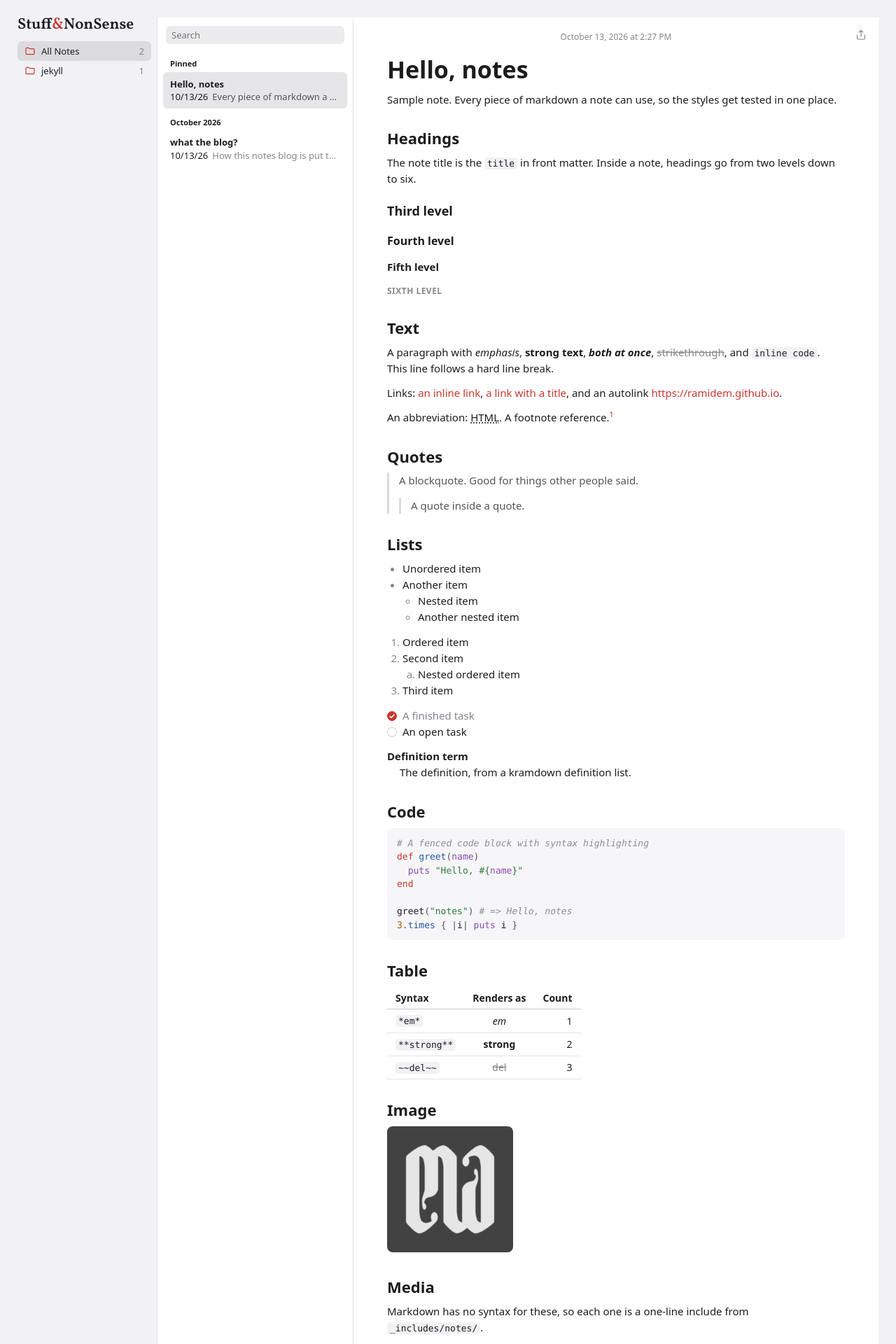
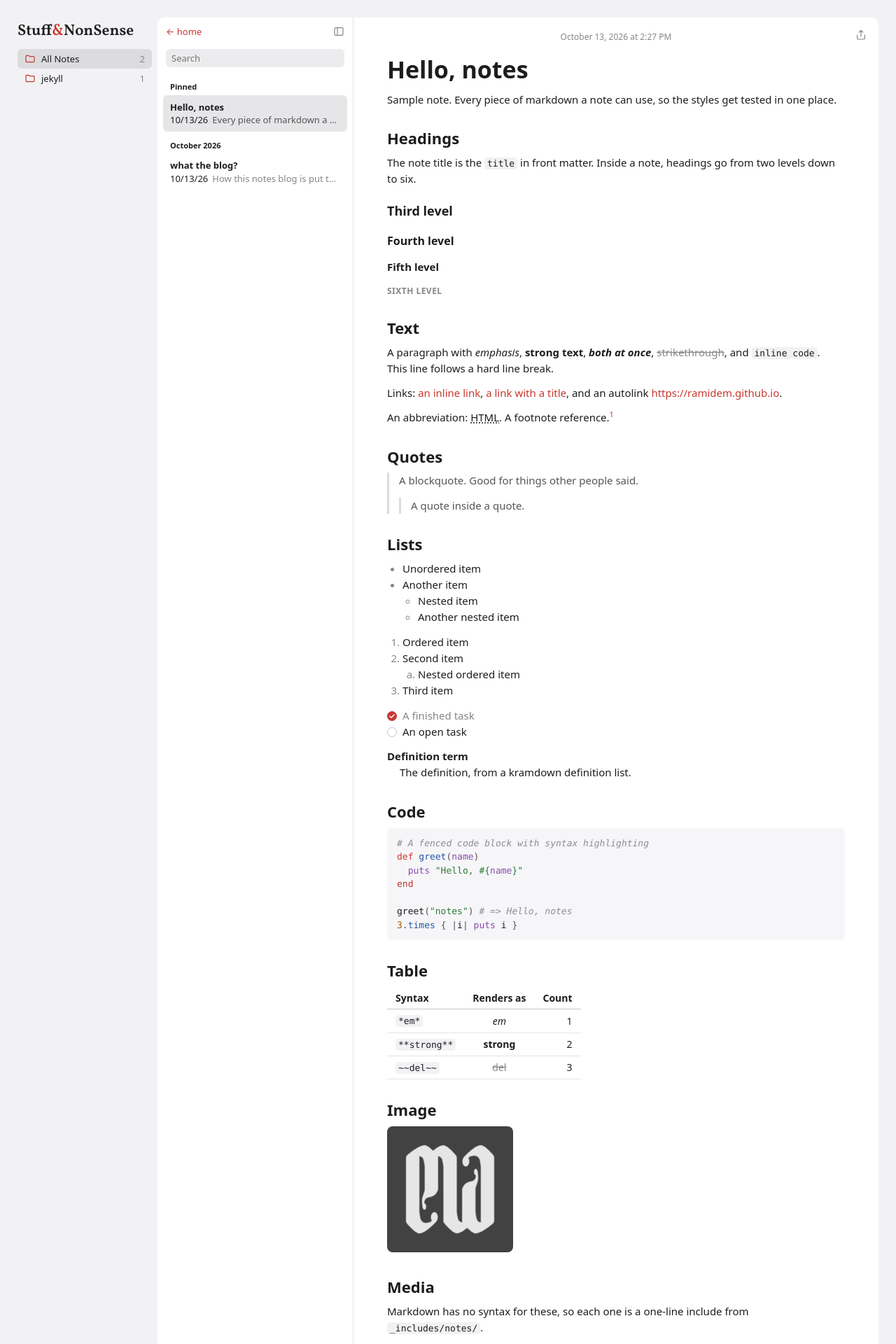
Before and after one commit to ramidem/ramidem.github.io, a Jekyll site: the page built from notes/index.html, in a window 1280 px wide. Shown: the top 1920 px of the page at 70% size. Built offline with Jekyll 4.4.1, drawn with Linux system fonts in a browser that asks for light colours.

Commit message:
feat(notes): sidebar toggle, home link above search, rounded panes
- "← home" moves from the sidebar to the top of the list, above
  search, on every screen size
- A sidebar toggle next to it: on desktop it hides the sidebar
  (remembered for the visit); on smaller screens it slides the
  sidebar in as a drawer over the page border, closed by the toggle,
  a tap outside, or Escape. Hidden without JS
- List and note panes get 10px outer corners (all four on phones);
  the sidebar loses its right border line
- Stuff&NonSense lines up with the "← home" row

Co-Authored-By: Claude Opus 5.5 <noreply@anthropic.com>

```diff
--- a/_includes/notes/app.html
+++ b/_includes/notes/app.html
@@ -18,7 +18,7 @@
 <div class="wrapper notes-wrapper">
   <div class="notes-app{% if include.view == 'note' %} notes-app--note{% endif %}"
     {%- if include.view == 'note' %} data-note-folder="{{ current.categories.first | escape }}"{% else %} data-list-folder="{{ folder | escape }}"{% endif %}>
-    <nav class="notes-sidebar" aria-label="Folders">
+    <nav class="notes-sidebar" id="notes-sidebar" aria-label="Folders">
       <div class="notes-toolbar">
         <h1 class="notes-heading">Stuff<span class="amp">&amp;</span>NonSense</h1>
       </div>
@@ -27,11 +27,14 @@
         <li><a href="{{ '/notes/' | relative_url }}" data-all-notes{% unless folder %} aria-current="true"{% endunless %}><svg class="notes-icon" aria-hidden="true" viewBox="0 0 24 24"><path d="M3 7a2 2 0 0 1 2-2h4l2 2h8a2 2 0 0 1 2 2v8a2 2 0 0 1-2 2H5a2 2 0 0 1-2-2z" /></svg>All Notes<span class="folder-count">{{ site.posts.size }}</span></a></li>
         {% include notes/folders.html current_folder=folder %}
       </ul>
-
-      <a class="sidebar-home" href="{{ '/' | relative_url }}">&larr; home</a>
     </nav>
 
     <section class="notes-list" aria-label="Notes">
+      <div class="notes-list-top">
+        <a class="notes-list-home" href="{{ '/' | relative_url }}">&larr; home</a>
+        {%- comment -%} Shown by notes.js; without JS the sidebar keeps its default for the screen size. {%- endcomment %}
+        <button class="notes-sidebar-toggle" type="button" aria-label="Show or hide folders" aria-controls="notes-sidebar" aria-expanded="false" hidden><svg class="notes-icon" aria-hidden="true" viewBox="0 0 24 24"><rect x="3" y="4" width="18" height="16" rx="2" /><path d="M9 4v16" /></svg></button>
+      </div>
       <div class="notes-search">
         <input type="search" placeholder="Search" aria-label="Search notes">
       </div>
--- a/notes/notes.js
+++ b/notes/notes.js
@@ -46,6 +46,63 @@
   back.querySelector("span").textContent = folder;
 })();
 
+// Sidebar toggle. Desktop: the sidebar is open by default and the toggle hides it
+// (remembered for the visit). Smaller screens: it's hidden by default and the toggle
+// slides it in as a drawer, closed again by the toggle, a tap outside, or Escape.
+(function () {
+  var app = document.querySelector(".notes-app");
+  var toggle = document.querySelector(".notes-sidebar-toggle");
+  var sidebar = document.getElementById("notes-sidebar");
+  if (!app || !toggle || !sidebar) return;
+
+  var wide = window.matchMedia("(min-width: 1000px)");
+  var key = "notes-sidebar-hidden";
+  toggle.hidden = false;
+
+  function isOpen() {
+    return wide.matches
+      ? !app.classList.contains("notes-app--sidebar-closed")
+      : app.classList.contains("notes-app--sidebar-open");
+  }
+
+  function setOpen(open) {
+    if (wide.matches) {
+      app.classList.toggle("notes-app--sidebar-closed", !open);
+      try { sessionStorage.setItem(key, open ? "" : "1"); } catch (e) {}
+    } else {
+      app.classList.toggle("notes-app--sidebar-open", open);
+    }
+    toggle.setAttribute("aria-expanded", String(open));
+  }
+
+  function reset() {
+    app.classList.remove("notes-app--sidebar-open", "notes-app--sidebar-closed");
+    var hidden = false;
+    try { hidden = sessionStorage.getItem(key) === "1"; } catch (e) {}
+    if (wide.matches && hidden) app.classList.add("notes-app--sidebar-closed");
+    toggle.setAttribute("aria-expanded", String(isOpen()));
+  }
+
+  toggle.addEventListener("click", function () {
+    setOpen(!isOpen());
+  });
+
+  document.addEventListener("click", function (event) {
+    if (wide.matches || !isOpen()) return;
+    if (sidebar.contains(event.target) || toggle.contains(event.target)) return;
+    setOpen(false);
+  });
+
+  document.addEventListener("keydown", function (event) {
+    if (event.key !== "Escape" || wide.matches || !isOpen()) return;
+    setOpen(false);
+    toggle.focus();
+  });
+
+  wide.addEventListener("change", reset);
+  reset();
+})();
+
 // Share the open note: the system share sheet where there is one, else copy the link.
 (function () {
   var share = document.querySelector(".notes-share");
--- a/notes/styles.css
+++ b/notes/styles.css
@@ -36,12 +36,25 @@ body {
   padding: 0;
 }
 
+/* The panes are white with rounded outer corners; the app behind them takes the
+   sidebar's gray so the corners blend into the site border. */
 .notes-app {
-  background: #fff;
+  --notes-radius: 10px;
+  background: var(--notes-sidebar);
   display: grid;
   flex: 1;
   grid-template-columns: 200px 280px 1fr;
   min-height: 0;
+  position: relative;
+}
+
+/* Desktop: the sidebar is open by default; the toggle can hide it. */
+.notes-app--sidebar-closed {
+  grid-template-columns: 280px 1fr;
+}
+
+.notes-app--sidebar-closed .notes-sidebar {
+  display: none;
 }
 
 :where(.notes-app) ul {
@@ -97,7 +110,6 @@ body {
 
 .notes-sidebar {
   background: var(--notes-sidebar);
-  border-right: 1px solid var(--notes-line);
   display: flex;
   flex-direction: column;
   min-height: 0;
@@ -109,15 +121,17 @@ body {
 }
 
 /* The sidebar sits flush against the site border; only its right side is padded. */
+/* Same box as the "← home" row at the top of the list (7px down, 26px tall), so
+   the heading lines up with it. */
 .notes-sidebar .notes-toolbar {
   align-items: flex-start;
   height: auto;
-  padding: 0 14px 12px 0;
+  padding: 7px 14px 12px 0;
 }
 
 .notes-heading {
   font-size: 22px;
-  line-height: 1;
+  line-height: 26px;
   white-space: nowrap;
   margin: 0;
 }
@@ -152,19 +166,53 @@ body {
   margin-left: auto;
 }
 
-.sidebar-home {
+/* "← home" and the sidebar toggle sit at the top of the list, above search. */
+.notes-list-top {
+  align-items: center;
+  display: flex;
+  justify-content: space-between;
+  padding: 7px 7px 0 12px;
+}
+
+.notes-list-home {
   line-height: 1;
-  margin-top: auto;
-  padding: 14px 18px 0 0;
+}
+
+.notes-sidebar-toggle {
+  appearance: none;
+  background: none;
+  border: 0;
+  border-radius: 6px;
+  color: var(--notes-muted);
+  cursor: pointer;
+  display: flex;
+  padding: 5px;
+}
+
+.notes-sidebar-toggle:hover {
+  background: var(--notes-sidebar);
+  color: var(--notes-text);
+}
+
+.notes-sidebar-toggle:focus {
+  outline: none;
+}
+
+.notes-sidebar-toggle:focus-visible {
+  box-shadow: 0 0 0 2px var(--notes-accent);
 }
 
 /* Note list */
 
 .notes-list {
+  background: #fff;
+  border-bottom-left-radius: var(--notes-radius);
   border-right: 1px solid var(--notes-line);
+  border-top-left-radius: var(--notes-radius);
   display: flex;
   flex-direction: column;
   min-height: 0;
+  overflow: hidden;
 }
 
 /* Pinned to the note pane's top-right corner: no bar, and it stays put while the
@@ -291,10 +339,14 @@ li:last-child > .note-row::after {
 /* Note body */
 
 .notes-body {
+  background: #fff;
+  border-bottom-right-radius: var(--notes-radius);
+  border-top-right-radius: var(--notes-radius);
   display: flex;
   flex-direction: column;
   min-height: 0;
   min-width: 0;
+  overflow: hidden;
   position: relative;
 }
 
@@ -734,6 +786,20 @@ li:last-child > .note-row::after {
     display: none;
   }
 
+  /* Smaller screens: the sidebar is hidden by default; the toggle slides it in
+     as a drawer from the window's edge, over the site border and the list. */
+  .notes-app--sidebar-open .notes-sidebar {
+    bottom: 0;
+    box-shadow: 8px 0 24px rgb(0 0 0 / 12%);
+    display: flex;
+    left: 0;
+    padding: 16px 0 16px 16px;
+    position: fixed;
+    top: 0;
+    width: 236px;
+    z-index: 3;
+  }
+
   .notes-body-scroll {
     padding: 20px 28px 40px;
   }
@@ -744,6 +810,12 @@ li:last-child > .note-row::after {
 @media (max-width: 699px) {
   .notes-app {
     grid-template-columns: 1fr;
+  }
+
+  /* Only one pane shows at a time, so round all its corners. */
+  .notes-list,
+  .notes-body {
+    border-radius: var(--notes-radius);
   }
 
   .notes-body {
```
